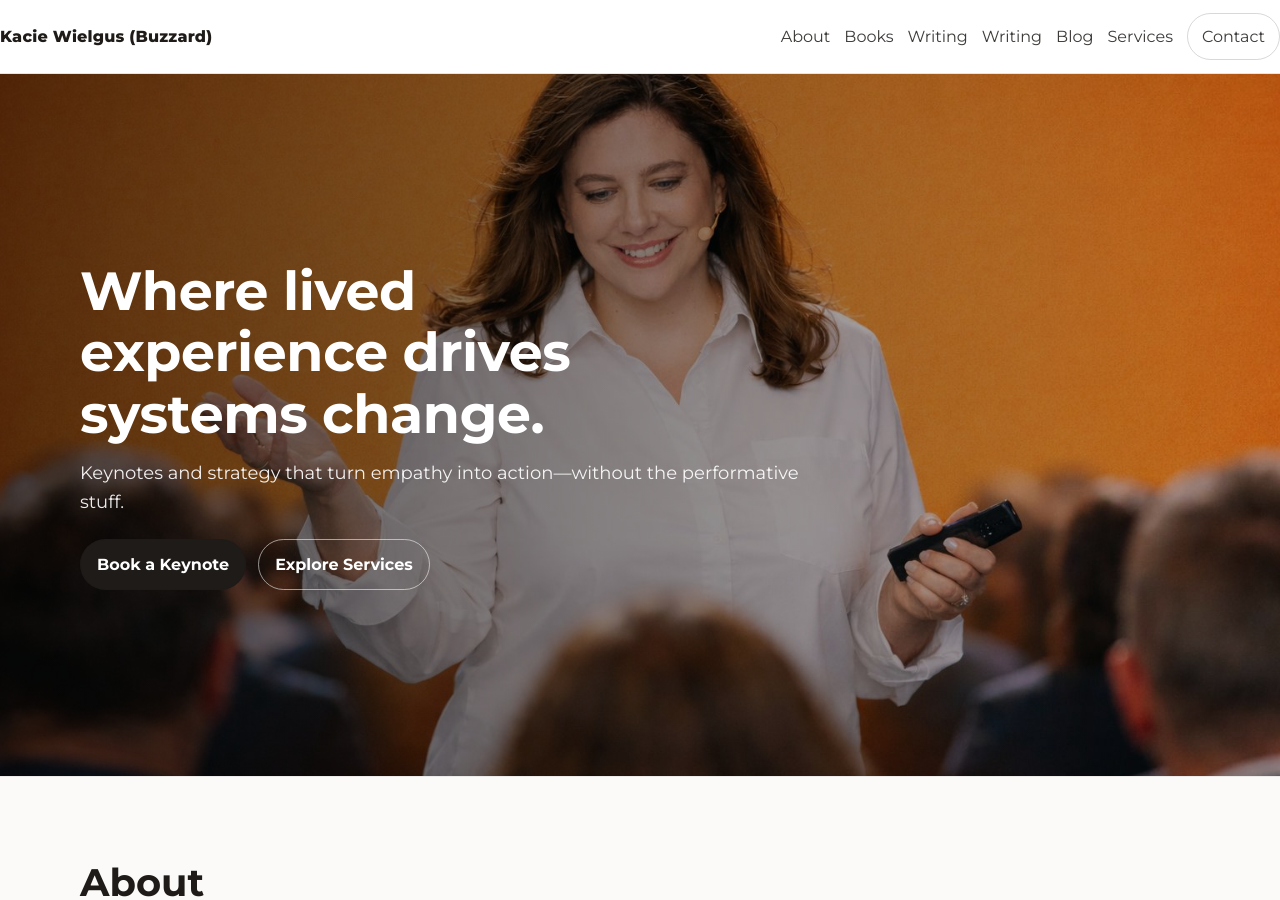
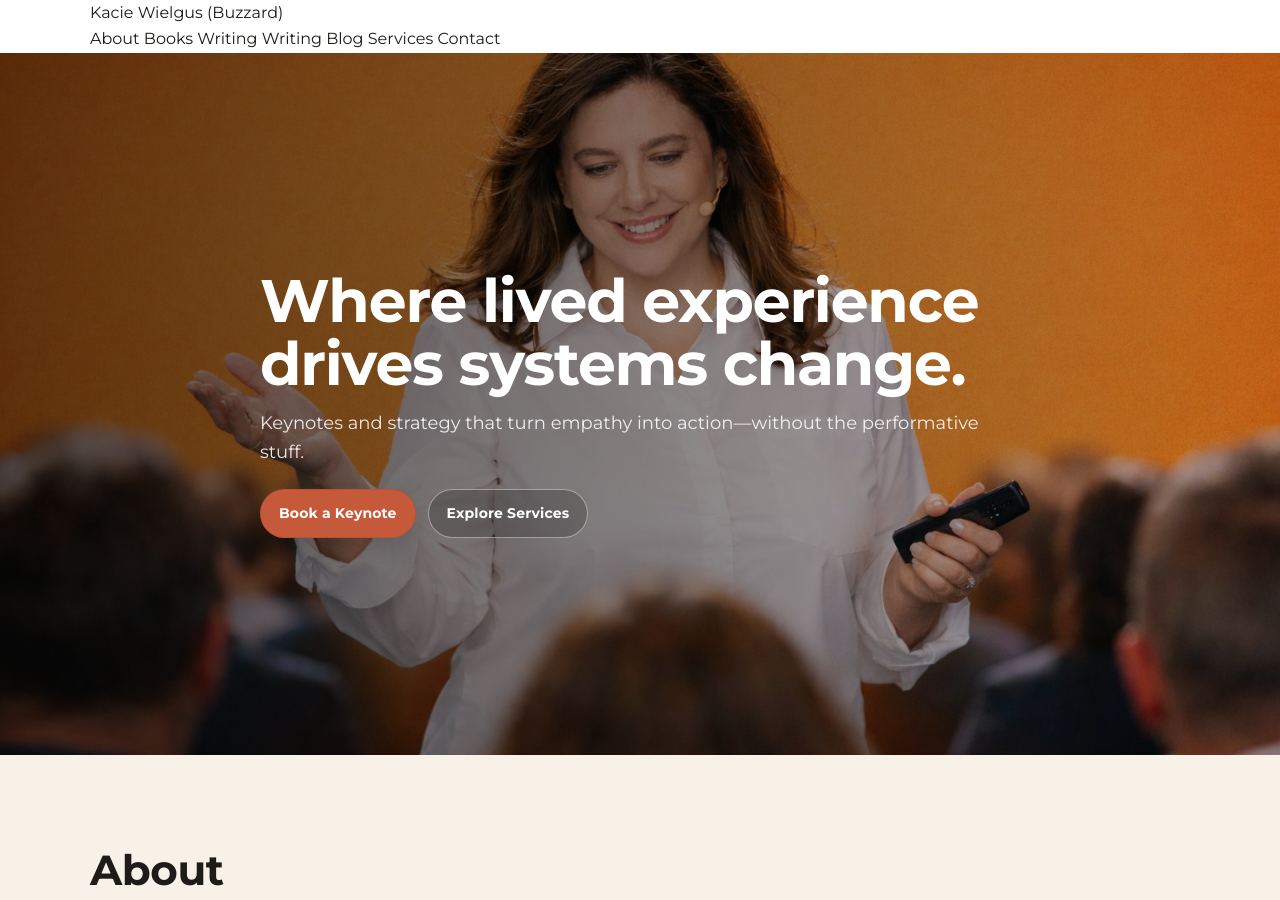
Before and after one commit to kaciebuzzard-rgb/new, a Jekyll site: the page built from index.md, in a window 1280 px wide and 900 px high. Built offline with Jekyll 4.4.1, drawn with Linux system fonts in a browser that asks for light colours.

Commit message:
Refactor CSS styles for layout and design tokens

```diff
--- a/assets/css/style.css
+++ b/assets/css/style.css
@@ -1,148 +1,122 @@
 /* =========================
    RESET + BASE
 ========================= */
-:root{
-  --header-h: 74px;
-}
-
 *{ margin:0; padding:0; box-sizing:border-box; }
 html{ scroll-behavior:smooth; }
 body{
   font-family:'Montserrat', system-ui, -apple-system, Segoe UI, Roboto, Arial, sans-serif;
   background:#ffffff;
   color:#1e1b18;
-  line-height:1.6;
+  line-height:1.65;
 }
+a{ color:inherit; text-decoration:none; }
 img{ max-width:100%; display:block; }
-a{ color:inherit; }
-:focus-visible{ outline:3px solid rgba(228,87,46,.45); outline-offset:3px; }
-
-/* Anchor offset so fixed header doesn't cover sections */
-section{ scroll-margin-top: calc(var(--header-h) + 16px); }
 
 /* =========================
-   LAYOUT + TYPE
+   DESIGN TOKENS
 ========================= */
-.wrap{
-  width:min(1120px, 92%);
-  margin:0 auto;
-}
+:root{
+  --bg:#ffffff;
+  --light:#f7f1e8;      /* warm cream */
+  --surface:#ffffff;
+  --text:#1e1b18;
+  --muted:#6b5e55;
+  --line:rgba(30,27,24,.12);
 
-section{ padding:84px 0; }
+  --primary:#c55a3a;    /* terracotta */
+  --primary-2:#a94a2f;
 
-h1,h2,h3{ line-height:1.15; }
-h2{ font-size:clamp(26px, 3vw, 40px); margin-bottom:14px; }
-h3{ font-size:18px; margin-bottom:8px; }
-p{ margin:10px 0; }
-.muted{ opacity:.78; }
+  --shadow:0 16px 40px rgba(0,0,0,.10);
+  --shadow-soft:0 10px 26px rgba(0,0,0,.08);
 
-.section-header{ margin-bottom:22px; }
-.section-intro{ max-width:70ch; opacity:.82; }
+  --radius:18px;
+  --radius-sm:12px;
 
-.grid{
-  display:grid;
-  gap:18px;
-}
-@media (min-width: 820px){
-  .grid{ grid-template-columns: repeat(3, 1fr); }
+  --max:1100px;
 }
 
 /* =========================
-   BUTTONS + CARDS
+   LAYOUT
+========================= */
+.wrap{
+  width:min(var(--max), 92%);
+  margin:0 auto;
+}
+section{ padding:92px 0; }
+.light{ background:var(--light); }
+.muted{ color:var(--muted); }
+
+/* =========================
+   SECTION HEADERS
+========================= */
+.section-header{
+  max-width:760px;
+  margin:0 0 34px;
+}
+.section-header h2{
+  font-size:clamp(28px, 3.6vw, 42px);
+  line-height:1.12;
+  margin-bottom:10px;
+  letter-spacing:-0.01em;
+}
+.section-intro{
+  color:var(--muted);
+  font-size:18px;
+  max-width:66ch;
+}
+
+/* =========================
+   BUTTONS
 ========================= */
 .btn{
   display:inline-flex;
   align-items:center;
   justify-content:center;
-  gap:8px;
-  padding:12px 16px;
+  padding:12px 18px;
   border-radius:999px;
-  background:#1e1b18;
+  font-weight:700;
+  font-size:14px;
+  letter-spacing:.01em;
+  background:var(--primary);
   color:#fff;
-  text-decoration:none;
-  font-weight:700;
-  border:1px solid rgba(30,27,24,.2);
-  transition: transform .12s ease, box-shadow .12s ease, opacity .12s ease;
+  border:1px solid rgba(0,0,0,.08);
+  transition:transform .18s ease, background .18s ease, box-shadow .18s ease;
+  box-shadow:0 10px 18px rgba(0,0,0,.10);
 }
 .btn:hover{
+  background:var(--primary-2);
   transform:translateY(-1px);
-  box-shadow: 0 10px 20px rgba(0,0,0,.10);
 }
-.btn:active{ transform:translateY(0); box-shadow:none; }
+.btn:active{ transform:translateY(0); }
 
 .btn-ghost{
   background:transparent;
-  color:#1e1b18;
-  border:1px solid rgba(30,27,24,.25);
+  color:var(--text);
+  border:1px solid rgba(30,27,24,.22);
+  box-shadow:none;
 }
-
-.card{
-  background:#fff;
-  border:1px solid rgba(0,0,0,.10);
-  border-radius:18px;
-  padding:18px;
-  box-shadow: 0 10px 30px rgba(0,0,0,.06);
+.btn-ghost:hover{
+  background:rgba(255,255,255,.55);
+  transform:translateY(-1px);
 }
 
 /* =========================
-   HEADER (FIXED)
+   CARD + GRID
 ========================= */
-.site-header{
-  position: fixed;
-  top: 0; left: 0; right: 0;
-  z-index: 9999;
-  height: var(--header-h);
-  background: rgba(255,255,255,.92);
-  border-bottom: 1px solid rgba(0,0,0,.10);
-  backdrop-filter: blur(8px);
-  display:flex;
-  align-items:center;
+.card{
+  background:var(--surface);
+  border:1px solid rgba(0,0,0,.06);
+  border-radius:var(--radius);
+  padding:28px;
+  box-shadow:var(--shadow-soft);
 }
+.card p{ margin-top:12px; }
+.card p:first-child{ margin-top:0; }
 
-.nav{
-  display:flex;
-  align-items:center;
-  justify-content:space-between;
-  gap:16px;
-  width:100%;
-  padding: 0;
-}
-
-.brand{
-  font-weight: 800;
-  text-decoration: none;
-  letter-spacing:.2px;
-  white-space:nowrap;
-}
-
-.nav-links{
-  display:flex;
-  align-items:center;
-  gap: 14px;
-  flex-wrap:wrap;
-  justify-content:flex-end;
-}
-.nav-links a{
-  text-decoration:none;
-  opacity:.86;
-}
-.nav-links a:hover{ opacity:1; }
-
-.nav-cta{
-  padding: 10px 14px;
-  border-radius: 999px;
-  border: 1px solid rgba(0,0,0,.18);
-}
-
-/* Offset page content so fixed header doesn't cover top */
-main{ padding-top: var(--header-h); }
-
-/* Mobile safety so nav doesn't crush brand */
-@media (max-width: 560px){
-  :root{ --header-h: 86px; }
-  .site-header{ align-items:flex-start; padding-top:10px; }
-  .nav{ flex-direction:column; align-items:flex-start; gap:10px; }
-  .nav-links{ justify-content:flex-start; }
+.grid{
+  display:grid;
+  grid-template-columns:repeat(3, minmax(0, 1fr));
+  gap:22px;
 }
 
 /* =========================
@@ -150,177 +124,154 @@
 ========================= */
 .hero{
   position:relative;
-  min-height: calc(78vh - 0px);
+  padding:0;
+  min-height:78vh;
   display:flex;
   align-items:center;
   overflow:hidden;
-
-  /* IMPORTANT: since main already adds header padding,
-     hero does NOT need extra top padding beyond its own spacing */
-  padding: 96px 0;
+  background:#111;
 }
-
 .hero-bg{
   position:absolute;
   inset:0;
   width:100%;
   height:100%;
   object-fit:cover;
-  z-index:0;
-  pointer-events:none;
+  transform:scale(1.02);
 }
-
 .hero-overlay{
   position:absolute;
   inset:0;
-  background:
-    linear-gradient(90deg, rgba(0,0,0,.66), rgba(0,0,0,.22));
-  z-index:1;
-  pointer-events:none;
+  background:linear-gradient(
+    90deg,
+    rgba(0,0,0,.62) 0%,
+    rgba(0,0,0,.48) 45%,
+    rgba(0,0,0,.22) 100%
+  );
 }
-
 .hero-content{
   position:relative;
   z-index:2;
+  padding:92px 0;
+  max-width:760px;
+}
+.hero-content h1{
+  font-size:clamp(36px, 5.2vw, 60px);
+  line-height:1.05;
+  letter-spacing:-0.02em;
   color:#fff;
+  margin-bottom:14px;
 }
-
-.hero-content h1{
-  font-size: clamp(34px, 4.2vw, 58px);
-  max-width: 18ch;
-  letter-spacing:-.4px;
+.hero-content p{
+  font-size:18px;
+  line-height:1.6;
+  color:rgba(255,255,255,.88);
+  margin-bottom:22px;
+  max-width:62ch;
 }
-
-.hero-content p{
-  max-width: 62ch;
-  opacity:.92;
-  margin-top:14px;
-  font-size: 18px;
-}
-
 .hero-actions{
   display:flex;
   gap:12px;
   flex-wrap:wrap;
-  margin-top:22px;
 }
-
 .hero .btn-ghost{
   color:#fff;
-  border-color: rgba(255,255,255,.55);
+  border-color:rgba(255,255,255,.42);
+  background:rgba(0,0,0,.18);
+}
+.hero .btn-ghost:hover{
+  background:rgba(255,255,255,.10);
 }
 
 /* =========================
    BOOKS
 ========================= */
 .book-grid{
-  display:grid;
-  gap:18px;
+  grid-template-columns:repeat(2, minmax(0, 1fr));
 }
-@media(min-width: 860px){
-  .book-grid{ grid-template-columns: repeat(2, 1fr); }
+.book-card h3{
+  font-size:20px;
+  line-height:1.25;
+  margin-bottom:10px;
 }
-
-.book-card h3{ margin-top:8px; }
-
+.book-actions{
+  display:flex;
+  gap:12px;
+  flex-wrap:wrap;
+  margin-top:18px;
+}
 .role-pill{
   display:inline-flex;
+  align-items:center;
+  width:max-content;
   padding:6px 10px;
   border-radius:999px;
-  background: rgba(228,87,46,.12);
-  border:1px solid rgba(228,87,46,.25);
-  font-weight:700;
   font-size:12px;
+  font-weight:800;
+  letter-spacing:.06em;
+  text-transform:uppercase;
+  color:#4a3f38;
+  background:rgba(197,90,58,.12);
+  border:1px solid rgba(197,90,58,.18);
+  margin-bottom:12px;
 }
-
 .role-pill--alt{
-  background: rgba(30,27,24,.08);
-  border-color: rgba(30,27,24,.18);
-}
-
-.book-actions{
-  display:flex;
-  gap:10px;
-  flex-wrap:wrap;
-  margin-top:14px;
+  background:rgba(30,27,24,.06);
+  border:1px solid rgba(30,27,24,.14);
+  color:#3a322c;
 }
 
 /* =========================
-   SELECTED WRITING / EXCERPTS
+   SELECTED WRITING (TILES)
 ========================= */
 .excerpt-grid{
   display:grid;
-  gap:18px;
+  grid-template-columns:repeat(3, minmax(0, 1fr));
+  gap:22px;
 }
-@media(min-width: 820px){
-  .excerpt-grid{ grid-template-columns: repeat(3, 1fr); }
+.excerpt-tile{
+  padding:0;
+  overflow:hidden;
+  display:flex;
+  flex-direction:column;
 }
-
-.excerpt-tile{
-  overflow:hidden;
-  padding:0;
-}
-
-.excerpt-media{
-  aspect-ratio: 16 / 9;
-  width:100%;
-  background:#f2f2f2;
-  overflow:hidden;
-}
-
 .excerpt-media img{
   width:100%;
-  height:100%;
+  height:200px;
   object-fit:cover;
+  border-bottom:1px solid rgba(0,0,0,.06);
 }
-
 .excerpt-body{
-  padding:16px 18px 18px;
+  padding:18px 22px 0;
 }
-
-.excerpt-body h3{ margin-bottom:6px; }
-.excerpt-body p{ margin:0; opacity:.82; }
-
+.excerpt-body h3{
+  font-size:18px;
+  line-height:1.25;
+  margin-bottom:8px;
+}
+.excerpt-body p{
+  color:var(--muted);
+  margin-bottom:18px;
+}
 .excerpt-actions{
-  margin-top:14px;
-  padding:0 18px 18px;
+  padding:0 22px 22px;
+  margin-top:auto;
 }
 
 /* =========================
-   LIGHT SECTION VARIANT
+   RESPONSIVE
 ========================= */
-.light{
-  background: #fbfaf8;
-  border-top:1px solid rgba(0,0,0,.06);
-  border-bottom:1px solid rgba(0,0,0,.06);
+@media (max-width: 980px){
+  section{ padding:78px 0; }
+  .grid{ grid-template-columns:1fr; }
+  .book-grid{ grid-template-columns:1fr; }
+  .excerpt-grid{ grid-template-columns:1fr; }
+  .hero{ min-height:72vh; }
+  .hero-content{ padding:84px 0; }
 }
 
-/* =========================
-   FOOTER
-========================= */
-.site-footer{
-  padding:34px 0;
-  border-top:1px solid rgba(0,0,0,.08);
+@media (max-width: 520px){
+  .card{ padding:22px; }
+  .hero-content p{ font-size:16px; }
+  .section-intro{ font-size:16px; }
 }
-
-.footer-inner{
-  display:flex;
-  justify-content:space-between;
-  align-items:center;
-  gap:12px;
-}
-/* =========================
-   BLOG
-========================= */
-.blog-grid{
-  display:grid;
-  gap:18px;
-}
-@media(min-width: 860px){
-  .blog-grid{ grid-template-columns: repeat(2, 1fr); }
-}
-.blog-card a{ text-decoration:none; }
-.blog-title a:hover{ text-decoration:underline; }
-.blog-meta{ font-size: 13px; margin: 0 0 6px; }
-.blog-excerpt{ opacity:.85; margin-top:10px; }
-.blog-actions{ margin-top:14px; }
```
